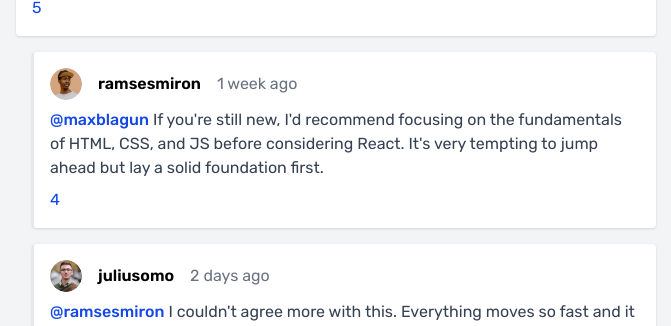
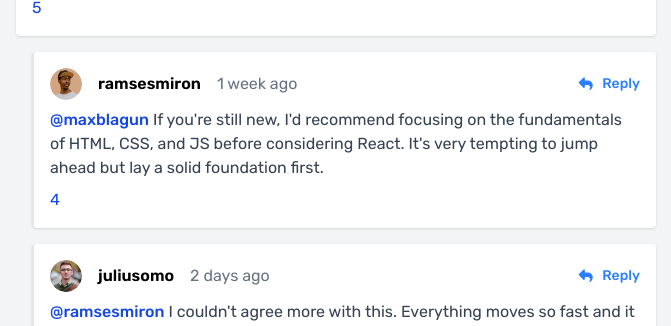
Before and after one commit to SortJakke/FM-interactive-comments, a React (Vite) app: page / in a window 1280 px wide. Shown: the part 412-738 px from the top of the page, without its empty margins (304-975 px from the left). Built offline with nearby package versions, Linux system fonts and the light colour scheme.

Commit message:
feat: enable nested replies to replies using CommentForm

```diff
--- a/src/components/CommentCard.tsx
+++ b/src/components/CommentCard.tsx
@@ -9,7 +9,7 @@ import { faReply } from "@fortawesome/free-solid-svg-icons"
 interface Props {
   comment: Comment
   currentUser: User
-  onReply: (commentId: number, content: string) => void
+  onReply: (commentId: number, content: string, replyingTo: string) => void
 }
 
 const CommentCard = ({ comment, currentUser, onReply }: Props) => {
@@ -41,7 +41,14 @@ const CommentCard = ({ comment, currentUser, onReply }: Props) => {
       {comment.replies.length > 0 && (
         <div className="space-y-4">
           {comment.replies.map((reply) => (
-            <ReplyCard key={reply.id} reply={reply} />
+            <ReplyCard
+              key={reply.id}
+              reply={reply}
+              currentUser={currentUser}
+              onReply={(replyingTo, content) =>
+                onReply(comment.id, content, replyingTo)
+              }
+            />
           ))}
         </div>
       )}
@@ -52,7 +59,7 @@ const CommentCard = ({ comment, currentUser, onReply }: Props) => {
           replyingTo={comment.user.username}
           actionLabel="Reply"
           onSubmit={(content) => {
-            onReply(comment.id, content)
+            onReply(comment.id, content, comment.user.username)
             setIsReplying(false)
           }}
         />
--- a/src/components/ReplyCard.tsx
+++ b/src/components/ReplyCard.tsx
@@ -1,10 +1,19 @@
-import type { Reply } from "../types/types"
+import type { Reply, User } from "../types/types"
+import { useState } from "react"
+import CommentForm from "./CommentForm"
+
+import { FontAwesomeIcon } from "@fortawesome/react-fontawesome"
+import { faReply } from "@fortawesome/free-solid-svg-icons"
 
 interface Props {
   reply: Reply
+  currentUser: User
+  onReply: (replyingTo: string, content: string) => void
 }
 
-const ReplyCard = ({ reply }: Props) => {
+const ReplyCard = ({ reply, currentUser, onReply }: Props) => {
+  const [isReplying, setIsReplying] = useState(false)
+
   return (
     <div className="bg-white p-4 rounded shadow-sm ml-4 border-l-2 border-gray-200">
       <div className="flex items-center gap-4">
@@ -15,12 +24,30 @@ const ReplyCard = ({ reply }: Props) => {
         />
         <div className="font-semibold">{reply.user.username}</div>
         <div className="text-gray-500">{reply.createdAt}</div>
+        <button
+          onClick={() => setIsReplying(!isReplying)}
+          className="text-blue-500 text-sm font-medium ml-auto hover:opacity-60 cursor-pointer flex items-center gap-2"
+        >
+          <FontAwesomeIcon icon={faReply} />
+          Reply
+        </button>
       </div>
       <p className="mt-2 text-gray-700">
         <span className="text-blue-700 font-medium">@{reply.replyingTo}</span>{" "}
         {reply.content}
       </p>
       <div className="mt-2 text-blue-700">{reply.score}</div>
+
+      {isReplying && (
+        <CommentForm
+          currentUser={currentUser}
+          replyingTo={reply.user.username}
+          onSubmit={(content) => {
+            onReply(reply.user.username, content)
+            setIsReplying(false)
+          }}
+        />
+      )}
     </div>
   )
 }
--- a/src/pages/index.tsx
+++ b/src/pages/index.tsx
@@ -22,14 +22,18 @@ const CommentSection = () => {
       comments: [...prev.comments, newComment],
     }))
   }
-  const handleReply = (commentId: number, content:string) => {
+  const handleReply = (
+    commentId: number,
+    content: string,
+    replyingTo: string
+  ) => {
     const newReply: Reply = {
       id: Date.now(),
       content,
       createdAt: "right now",
       score: 0,
-      replyingTo: commentsData.comments.find(c => c.id === commentId)?.user.username || '',
-      user: commentsData.currentUser
+      replyingTo,
+      user: commentsData.currentUser,
     }
 
     setCommentsData((prev) => ({
```
